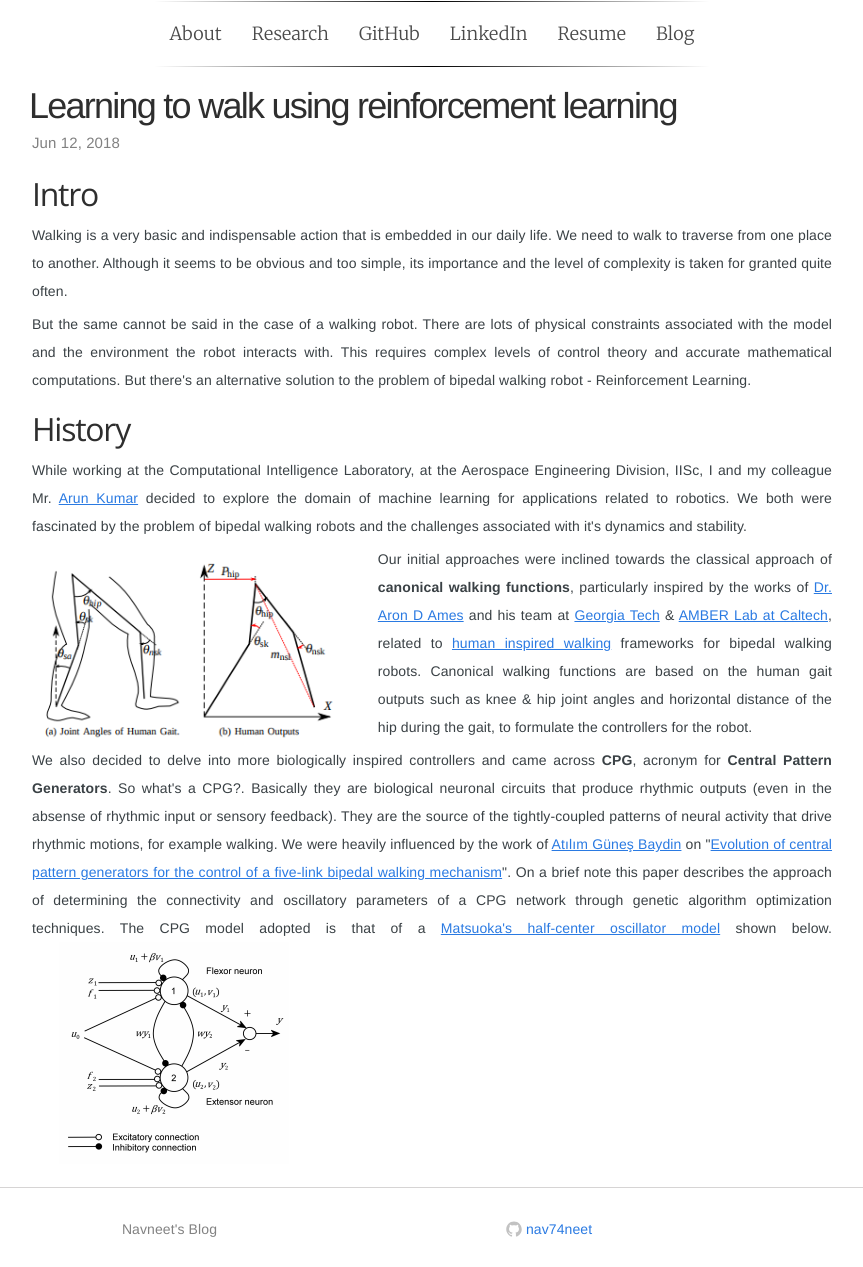
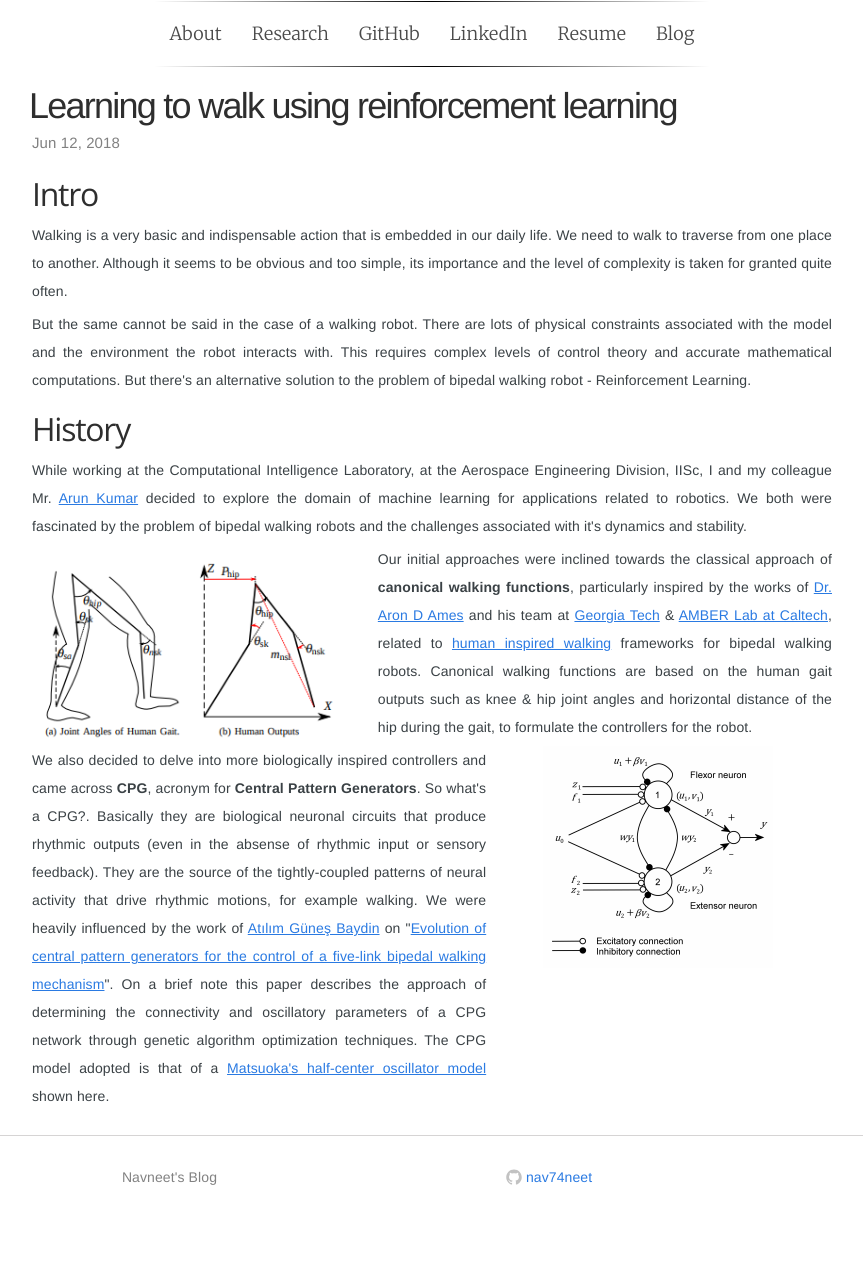
Before and after one commit to navuboy/navuboy.github.io, a Jekyll site: the page built from _posts/2018-06-12-ddpg.md, in a window 1280 px wide. Shown: the whole page, without its empty margins (208-1071 px from the left). Built offline with Jekyll 4.4.1, drawn with Linux system fonts in a browser that asks for light colours; some web fonts are replaced; after the commit the page ends 1215 px from its top, so only the background shows below that.

Commit message:
Updated post

```diff
--- a/_posts/2018-06-12-ddpg.md
+++ b/_posts/2018-06-12-ddpg.md
@@ -25,4 +25,11 @@
     </div>
 </div>
 
-<p style="text-align:justify">We also decided to delve into more biologically inspired controllers and came across <strong>CPG</strong>, acronym for <strong>Central Pattern Generators</strong>. So what's a CPG?. Basically they are biological neuronal circuits that produce rhythmic outputs (even in the absense of rhythmic input or sensory feedback). They are the source of the tightly-coupled patterns of neural activity that drive rhythmic motions, for example walking. We were heavily influenced by the work of <a href="http://www.robots.ox.ac.uk/~gunes/" class="md-link">Atılım Güneş Baydin</a> on "<a href="https://arxiv.org/pdf/0801.0830.pdf" class="md-link">Evolution of central pattern generators for the control of a five-link bipedal walking mechanism</a>". On a brief note this paper describes the approach of determining the connectivity and oscillatory parameters of a CPG network through genetic algorithm optimization techniques. The CPG model adopted is that of a <a href="https://link.springer.com/article/10.1007/s00422-011-0432-z" class="md-link">Matsuoka's half-center oscillator model</a> shown below. <img class="center" src="{{ site.github.url }}/media/blog/matsuoka_cpg.png"/></p>
+<div class="row">
+<div class="col-md-7">
+<p style="text-align:justify">We also decided to delve into more biologically inspired controllers and came across <strong>CPG</strong>, acronym for <strong>Central Pattern Generators</strong>. So what's a CPG?. Basically they are biological neuronal circuits that produce rhythmic outputs (even in the absense of rhythmic input or sensory feedback). They are the source of the tightly-coupled patterns of neural activity that drive rhythmic motions, for example walking. We were heavily influenced by the work of <a href="http://www.robots.ox.ac.uk/~gunes/" class="md-link">Atılım Güneş Baydin</a> on "<a href="https://arxiv.org/pdf/0801.0830.pdf" class="md-link">Evolution of central pattern generators for the control of a five-link bipedal walking mechanism</a>". On a brief note this paper describes the approach of determining the connectivity and oscillatory parameters of a CPG network through genetic algorithm optimization techniques. The CPG model adopted is that of a <a href="https://link.springer.com/article/10.1007/s00422-011-0432-z" class="md-link">Matsuoka's half-center oscillator model</a> shown here.</p>
+</div>
+<div class="col-md-5">
+<img class="center" src="{{ site.github.url }}/media/blog/matsuoka_cpg.png"/>
+</div>
+</div>
```
